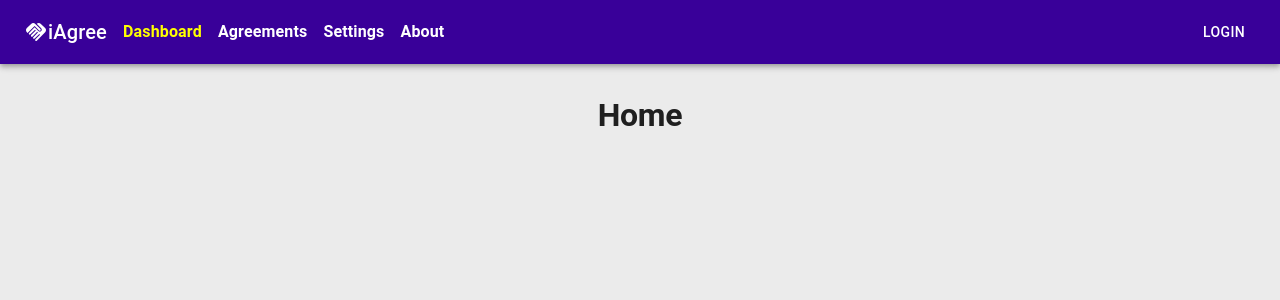
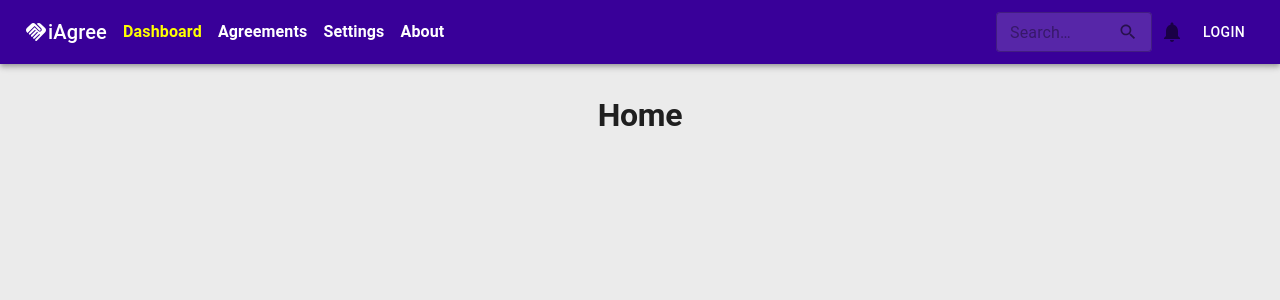
Before and after one commit to zackenichi/iAgree, a React (Create React App) app in the folder web/: page / in a window 1280 px wide. Shown: the top 300 px of the page. Built offline with nearby package versions, Linux system fonts and the light colour scheme.

Commit message:
search ui and input handler

```diff
--- a/web/public/index.html
+++ b/web/public/index.html
@@ -1,14 +1,12 @@
 <!DOCTYPE html>
 <html lang="en">
+
 <head>
   <meta charset="utf-8" />
   <link rel="icon" href="%PUBLIC_URL%/favicon.ico" />
   <meta name="viewport" content="width=device-width, initial-scale=1" />
   <meta name="theme-color" content="#000000" />
-    <meta
-      name="description"
-      content="Web site created using create-react-app"
-    />
+  <meta name="description" content="iAgree application" />
   <link rel="apple-touch-icon" href="%PUBLIC_URL%/logo192.png" />
   <!--
       manifest.json provides metadata used when your web app is installed on a
@@ -24,8 +22,9 @@
       work correctly both with client-side routing and a non-root public URL.
       Learn how to configure a non-root public URL by running `npm run build`.
     -->
-    <title>React App</title>
+  <title>iAgree</title>
 </head>
+
 <body>
   <noscript>You need to enable JavaScript to run this app.</noscript>
   <div id="root"></div>
@@ -40,4 +39,5 @@
       To create a production bundle, use `npm run build` or `yarn build`.
     -->
 </body>
+
 </html>
--- a/web/src/components/Header/Header.tsx
+++ b/web/src/components/Header/Header.tsx
@@ -6,13 +6,27 @@ import Button from '@mui/material/Button';
 import HandshakeIcon from '@mui/icons-material/Handshake';
 import { routes } from '../../routes';
 import { Link, useLocation } from 'react-router-dom';
-import { FC } from 'react';
+import { FC, useState } from 'react';
+import NotificationsIcon from '@mui/icons-material/Notifications';
+import { Badge, IconButton } from '@mui/material';
+import { Search } from '../Search';
 
 const Header: FC = () => {
   const { pathname: current } = useLocation();
+  const [notifCount, setNotifCount] = useState(0);
+
+  // test action before we have db
+  const handleAddNotif = () => {
+    setNotifCount(notifCount + 1);
+  };
+
+  const handleLogin = () => {
+    // test action before we have login feature
+    setNotifCount(0);
+  };
 
   return (
-    <Box sx={{ flexGrow: 1 }}>
+    <Box sx={{ flexGrow: 1, alignItems: 'center' }}>
       <AppBar position="static">
         <Toolbar>
           <HandshakeIcon />
@@ -23,7 +37,7 @@ const Header: FC = () => {
             sx={{
               flexGrow: 1,
               display: { xs: 'none', md: 'flex' },
-              justifyContent: 'flex-start', // Align links to the left on larger screens
+              justifyContent: 'flex-start',
             }}
           >
             <Box
@@ -54,7 +68,23 @@ const Header: FC = () => {
               ))}
             </Box>
           </Box>
-          <Button color="inherit">Login</Button>
+          <Box textAlign="right">
+            <Search />
+          </Box>
+          <Box>
+            <IconButton onClick={handleAddNotif}>
+              <Badge
+                badgeContent={notifCount}
+                color="warning"
+                invisible={!Boolean(notifCount)}
+              >
+                <NotificationsIcon />
+              </Badge>
+            </IconButton>
+          </Box>
+          <Button color="inherit" onClick={handleLogin}>
+            Login
+          </Button>
         </Toolbar>
       </AppBar>
     </Box>
--- /dev/null
+++ b/web/src/components/Search/Search.tsx
@@ -0,0 +1,43 @@
+import { FC, useRef } from 'react';
+import { Box, InputAdornment, TextField, TextFieldProps } from '@mui/material';
+import SearchIcon from '@mui/icons-material/Search';
+
+const Search: FC = () => {
+  const searchRef = useRef<TextFieldProps>(null);
+
+  const handleSearch = () => {
+    const search = searchRef.current?.value;
+
+    console.log(search);
+  };
+
+  return (
+    <Box>
+      <TextField
+        variant="outlined"
+        placeholder="Search…"
+        inputRef={searchRef}
+        inputProps={{
+          'aria-label': 'search',
+          sx: {
+            // color: 'white',
+            transition: 'width 120ms ease-out',
+            width: '100px',
+            '&:focus': { width: '250px' },
+          },
+        }}
+        InputProps={{
+          endAdornment: (
+            <InputAdornment position="end" sx={{ cursor: 'pointer' }}>
+              <SearchIcon fontSize="small" />
+            </InputAdornment>
+          ),
+          autoComplete: 'off',
+          onClick: handleSearch,
+        }}
+      />
+    </Box>
+  );
+};
+
+export { Search };
--- /dev/null
+++ b/web/src/components/Search/index.ts
@@ -0,0 +1 @@
+export * from './Search';
--- a/web/src/theme/theme.ts
+++ b/web/src/theme/theme.ts
@@ -23,6 +23,18 @@ const componentOverrides: ThemeOptions['components'] = {
       },
     },
   },
+  MuiInputBase: {
+    styleOverrides: {
+      root: {
+        height: '2.5rem',
+        borderRadius: '8px',
+        backgroundColor: 'rgba(255, 255, 255, 0.15)',
+        '&:hover': {
+          backgroundColor: 'rgba(255, 255, 255, 0.25)',
+        },
+      },
+    },
+  },
 };
 
 const theme = createTheme({
```
Also changed, not shown: 1 other file (tests, documents, lock files or other folders). Lines whose indentation alone changed are shown as unchanged.
